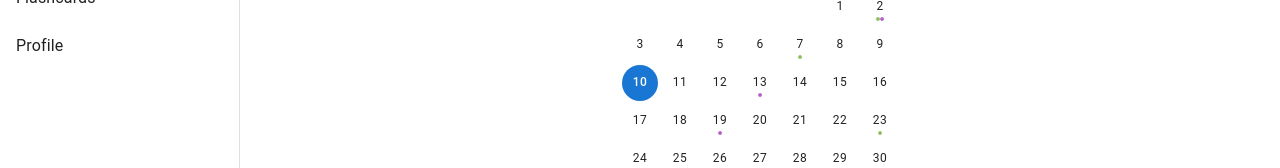
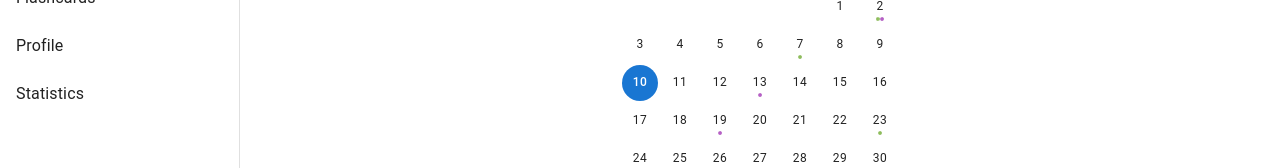
Before and after one commit to plzfday/oblivion, a Next.js app in the folder cortisol/: page /profile in a window 1280 px wide. Shown: the part 195-363 px from the top of the page. Built offline with nearby package versions, Linux system fonts and the light colour scheme.

Commit message:
add : statistics in sidelist

```diff
--- a/cortisol/src/app/profile/page.tsx
+++ b/cortisol/src/app/profile/page.tsx
@@ -3,7 +3,7 @@ import Sidebar from '../components/Sidebar';
 
 export default function Note() {
   return (
-    <Sidebar header={'User Profile'} sideList={['Home', 'Notes', 'Flashcards', 'Profile']}>
+    <Sidebar header={'User Profile'} sideList={['Home', 'Notes', 'Flashcards', 'Profile', 'Statistics']}>
         <DateCalendarValue/>
     </Sidebar>
   );
```
